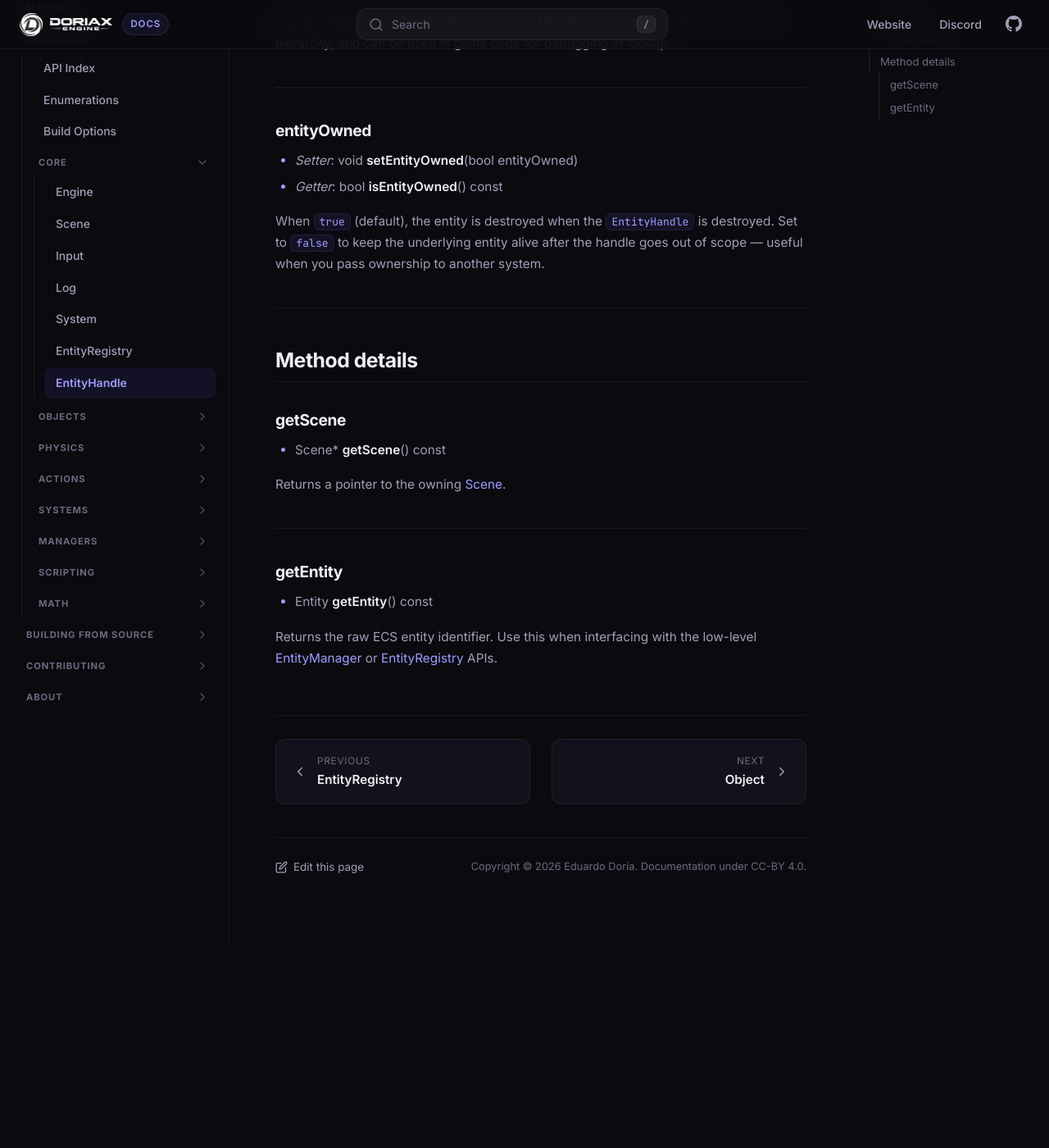
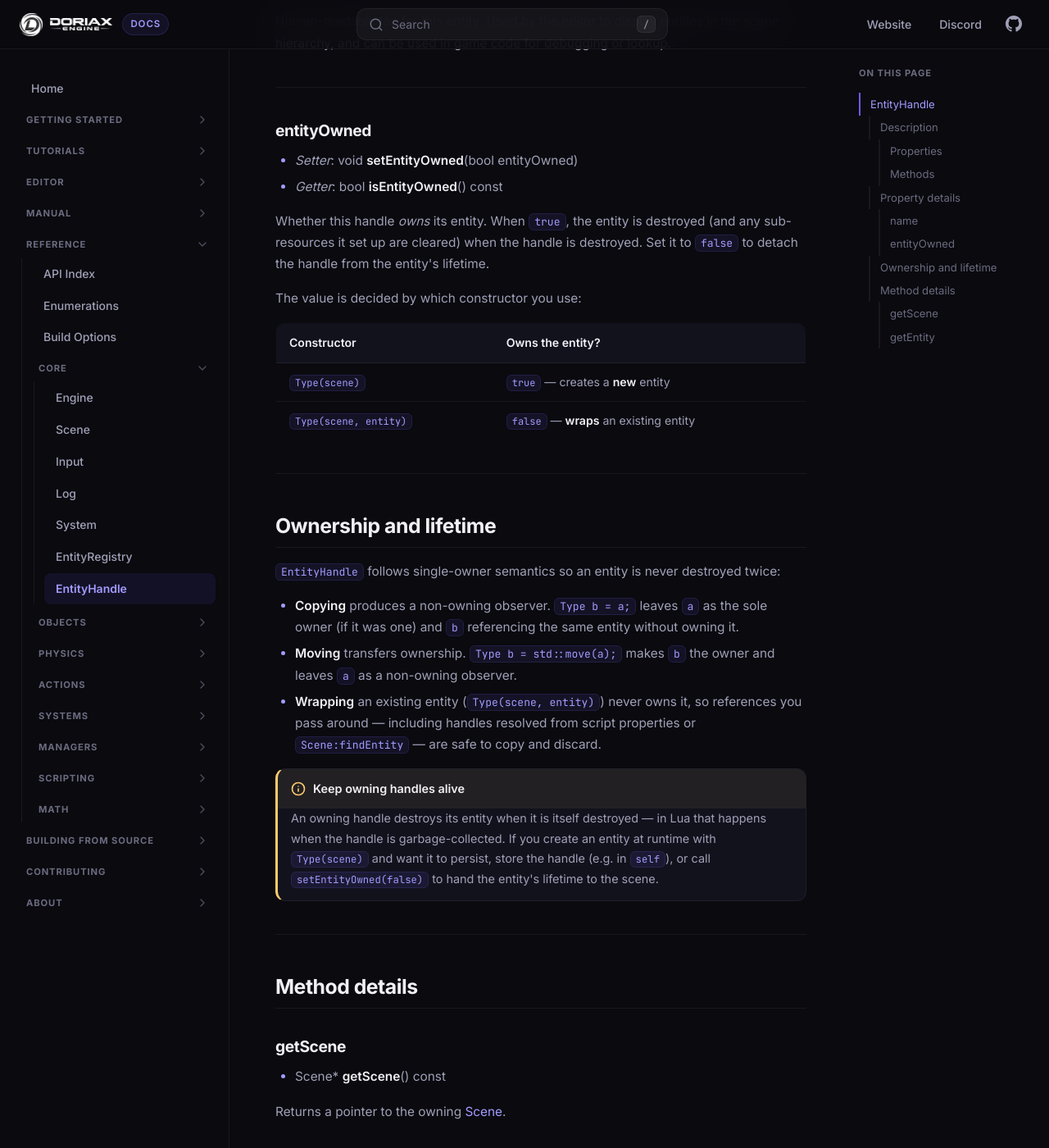
Before and after one commit to doriaxengine/doriax-docs, an MkDocs documentation site: the page built from docs/reference/classes/entityhandle.md, in a window 1280 px wide and 1400 px high, scrolled down 1091 px. Shown: the whole window at 82% size. Built offline with MkDocs 1.6.1, drawn with Linux system fonts in a browser that asks for light colours; before the commit the page ends 2240 px from its top, so only the background shows below that.

Commit message:
EntityHandle copy doc

```diff
--- a/docs/reference/classes/entityhandle.md
+++ b/docs/reference/classes/entityhandle.md
@@ -42,7 +42,36 @@ Human-readable tag for this entity. Used by the editor to display entities in th
 * *Setter*: void **setEntityOwned**(bool entityOwned)
 * *Getter*: bool **isEntityOwned**() const
 
-When `true` (default), the entity is destroyed when the `EntityHandle` is destroyed. Set to `false` to keep the underlying entity alive after the handle goes out of scope — useful when you pass ownership to another system.
+Whether this handle *owns* its entity. When `true`, the entity is destroyed (and any
+sub-resources it set up are cleared) when the handle is destroyed. Set it to `false` to
+detach the handle from the entity's lifetime.
+
+The value is decided by which constructor you use:
+
+| Constructor | Owns the entity? |
+| --- | --- |
+| `Type(scene)` | `true` — creates a **new** entity |
+| `Type(scene, entity)` | `false` — **wraps** an existing entity |
+
+---
+
+## Ownership and lifetime
+
+`EntityHandle` follows single-owner semantics so an entity is never destroyed twice:
+
+- **Copying** produces a non-owning observer. `Type b = a;` leaves `a` as the sole owner
+  (if it was one) and `b` referencing the same entity without owning it.
+- **Moving** transfers ownership. `Type b = std::move(a);` makes `b` the owner and leaves
+  `a` as a non-owning observer.
+- **Wrapping** an existing entity (`Type(scene, entity)`) never owns it, so references you
+  pass around — including handles resolved from script properties or
+  [`Scene:findEntity`](entityregistry.md#findentity) — are safe to copy and discard.
+
+!!! warning "Keep owning handles alive"
+    An owning handle destroys its entity when it is itself destroyed — in Lua that happens
+    when the handle is garbage-collected. If you create an entity at runtime with
+    `Type(scene)` and want it to persist, store the handle (e.g. in `self`), or call
+    `setEntityOwned(false)` to hand the entity's lifetime to the scene.
 
 ---
 
```
